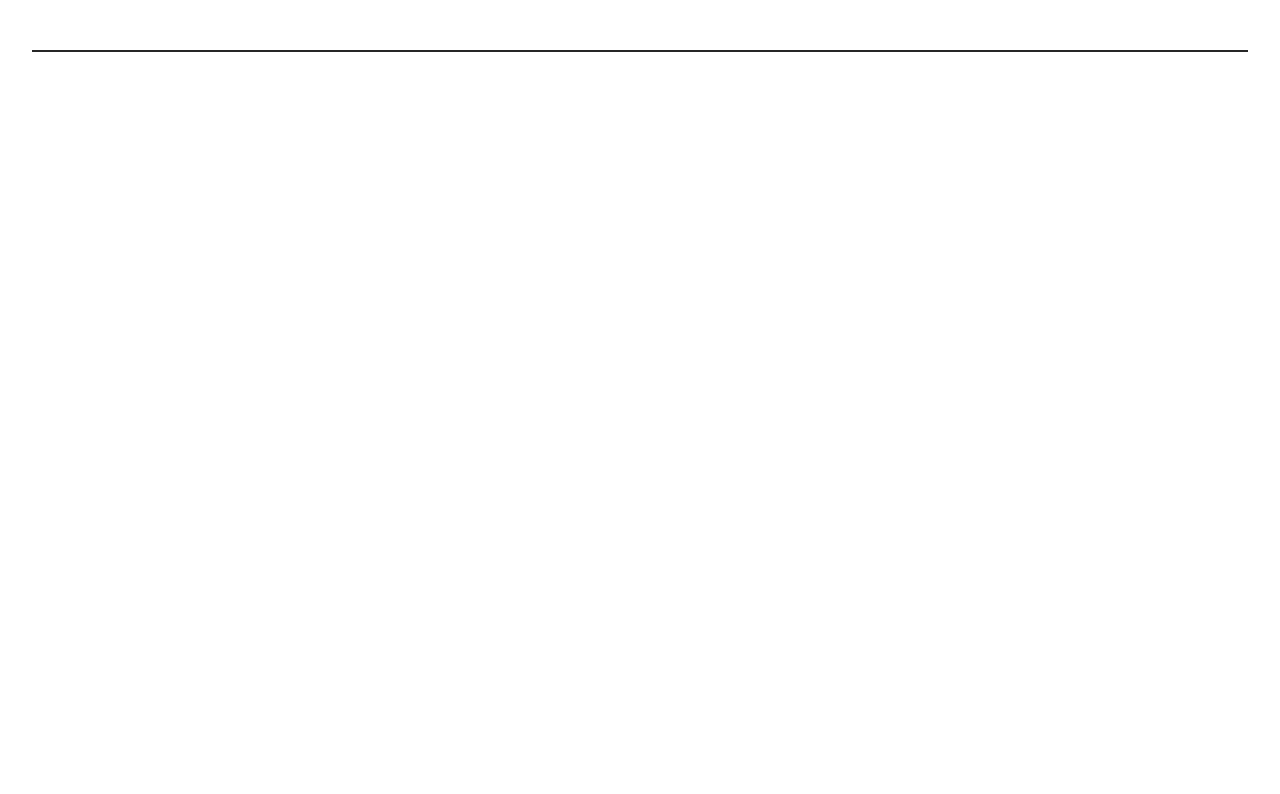
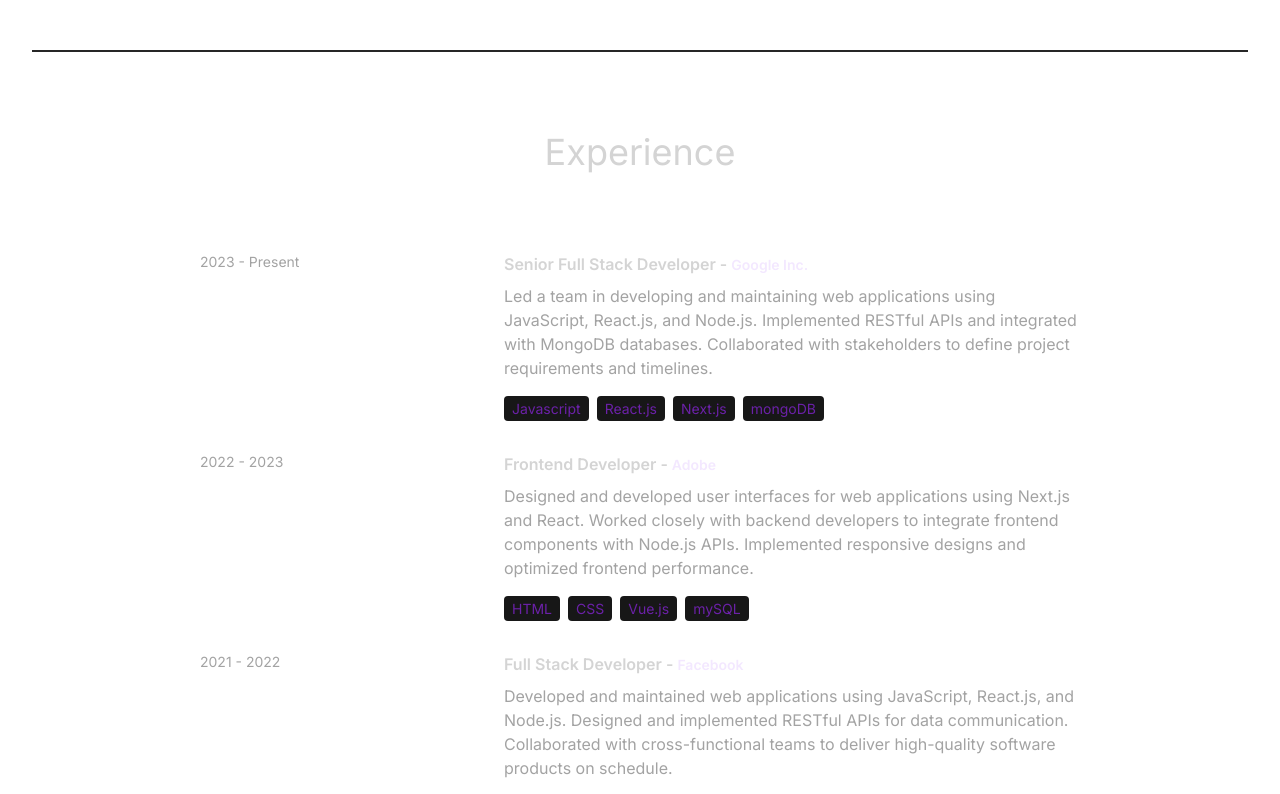
Before and after one commit to Boschaynamo/web-portfolio, a React (Vite) app in the folder web-portfolio/: page / in a window 1280 px wide. Shown: the part 1980-2774 px from the top of the page. Before the commit the page ends 2032 px from the top, so only its background shows below. Built offline with nearby package versions, Linux system fonts and the light colour scheme.

Commit message:
Experience UI done

```diff
--- a/web-portfolio/src/App.jsx
+++ b/web-portfolio/src/App.jsx
@@ -1,4 +1,5 @@
 import About from "./components/About";
+import Experience from "./components/Experience";
 import Hero from "./components/Hero";
 import Navbar from "./components/Navbar";
 import Technologies from "./components/Technologies";
@@ -14,6 +15,7 @@ const App = () => {
         <Hero />
         <About />
         <Technologies />
+        <Experience />
       </div>
     </div>
   );
--- /dev/null
+++ b/web-portfolio/src/components/Experience.jsx
@@ -0,0 +1,32 @@
+import { EXPERIENCES } from "../constants";
+
+const Experience = () => {
+  return (
+    <div className="border-b border-neutral-900 pb-4">
+      <h2 className="my-20 text-center text-4xl">Experience</h2>
+      <div>
+        {EXPERIENCES.map((experience, index) => (
+          <div key={index} className="mb-8 flex flex-wrap lg:justify-center">
+            <div className="w-full lg:w-1/4">
+              <p className="mb-2 text-sm text-neutral-400">{experience.year}</p>{" "}
+            </div>
+            <div className="w-full max-w-xl lg:w-3/4">
+              <h6 className="mb-2 font-semibold">
+                {experience.role} -{" "}
+                <span className="text-sm text-purple-100">
+                  {experience.company}
+                </span>
+              </h6>
+              <p className="text-neutral-400 mb-4">{experience.description}</p>
+              {experience.technologies.map((tech, index) => (
+                <span key={index} className="mr-2 mt-4 bg-neutral-900 px-2 py-1 text-sm text-purple-800 rounded">{tech}</span>
+              ))}
+            </div>
+          </div>
+        ))}
+      </div>
+    </div>
+  );
+};
+
+export default Experience;
```
